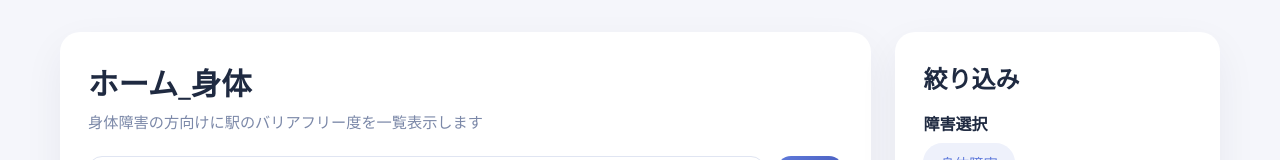
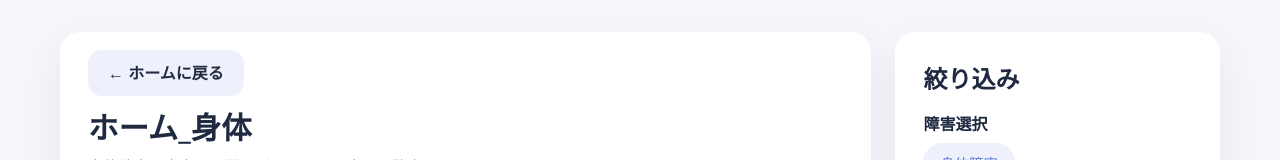
Before and after one commit to toki224/open-deta, a website: page barrier_navi/index.html in a window 1280 px wide. Shown: the top 160 px of the page. Drawn offline with Linux system fonts and the light colour scheme; no server answers.

Commit message:
index.htmlにホームに戻るボタンを追加

```diff
--- a/barrier_navi/index.html
+++ b/barrier_navi/index.html
@@ -10,6 +10,9 @@
     <div class="app-shell">
         <main class="body-layout">
             <section class="list-panel">
+                <div style="margin-bottom: 20px;">
+                    <a href="home.html" class="ghost-btn" style="text-decoration: none;">← ホームに戻る</a>
+                </div>
                 <div class="panel-header">
                     <h1>ホーム_身体</h1>
                     <p>身体障害の方向けに駅のバリアフリー度を一覧表示します</p>
@@ -19,7 +22,6 @@
                     <input type="text" id="search-input" placeholder="駅名で検索" />
                     <button id="search-btn" class="primary-btn">検索</button>
                 </div>
-
                 <div class="sort-area">
                     <label for="sort-select">並び替え:</label>
                     <select id="sort-select" class="sort-select">
```
